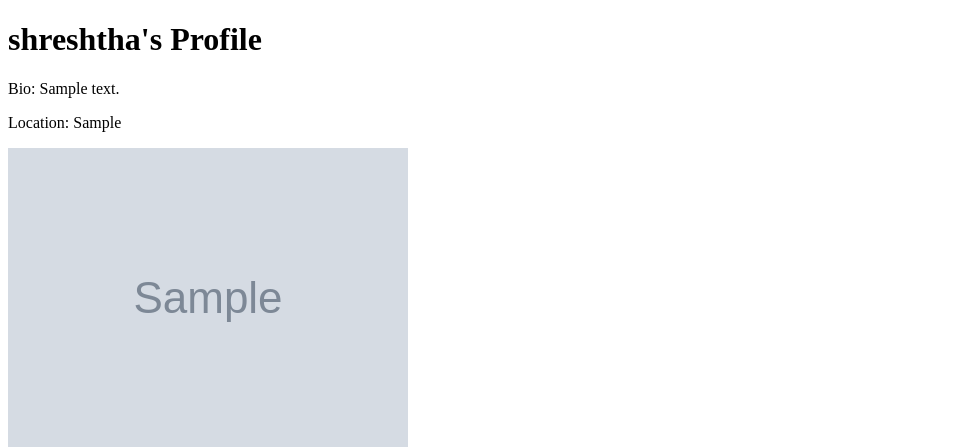
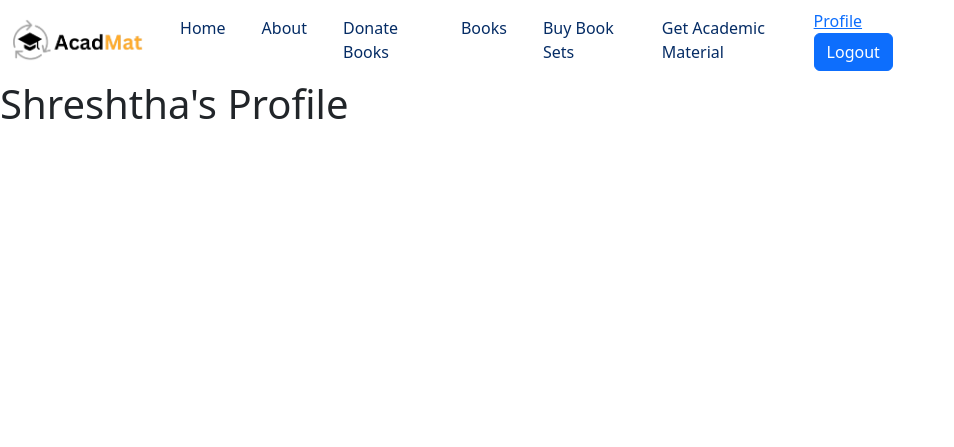
Before and after one commit to ShreshthaAggarwal27/AcadMat, a Django app: a page that uses base/templates/base/profile.html in a window 1280 px wide. Shown: the top 447 px of the page, without its empty margins (0-954 px from the left). Run offline with Django 4.2, Linux system fonts and the light colour scheme; a user stored in the database is signed in; data comes from the database, SQL or seed files in the repository; both versions use the stored data as it was before the commit; tables that the repository leaves empty hold one stand-in row (values such as "Sample post"); grey boxes marked "Sample" are stand-in pictures.

Commit message:
Added User Profile

```diff
--- a/base/admin.py
+++ b/base/admin.py
@@ -2,10 +2,9 @@ from django.contrib import admin
 
 # Register your models here.
 
-from .models import Institution, Book, Transaction, UserProfile, DonationRequest, Category
+from .models import Institution, Book, Transaction, DonationRequest, Category
 admin.site.register(Institution)
 admin.site.register(Book)
 admin.site.register(Transaction)
-admin.site.register(UserProfile)
 admin.site.register(DonationRequest)
 admin.site.register(Category)
--- a/base/models.py
+++ b/base/models.py
@@ -37,12 +37,6 @@ class Transaction(models.Model):
     receiver = models.ForeignKey(User, on_delete=models.CASCADE)
     transaction_date = models.DateTimeField(auto_now_add=True)
 
-class UserProfile(models.Model):
-    user = models.OneToOneField(User, on_delete=models.CASCADE)
-    bio = models.TextField(blank=True)
-    location = models.CharField(max_length=100, blank=True)
-    profile_picture = models.ImageField(upload_to='profile_pics/', blank=True)
-
 class DonationRequest(models.Model):
     requester_user = models.ForeignKey(User, on_delete=models.CASCADE)
     book = models.ForeignKey(Book, on_delete=models.CASCADE)
--- a/base/templates/base/profile.html
+++ b/base/templates/base/profile.html
@@ -4,9 +4,7 @@
     <title>User Profile</title>
 </head>
 <body>
-    <h1>{{ user.user.username }}'s Profile</h1>
-    <p>Bio: {{ user.bio }}</p>
-    <p>Location: {{ user.location }}</p>
-    <img src="{{ user.profile_picture.url }}" alt="Profile Picture">
+    {% include 'navbar.html' %}
+    <h1>{{ user.username.capitalize }}'s Profile</h1>
 </body>
 </html>
--- a/base/urls.py
+++ b/base/urls.py
@@ -4,12 +4,13 @@ from . import views
 urlpatterns = [
     path('', views.home, name='home'),
 
-    path('login/', views.loginPage, name="login"),
-    path('logout/', views.logoutPage, name="logout"),
+    path('login/', views.login_page, name="login"),
+    path('logout/', views.logout_page, name="logout"),
     path('signup/', views.signup, name="signup"),
+
+    path('profile/<str:username>/', views.user_profile, name='profile'),
 
     path('donate_book/', views.donate_book, name='donate_book'),
     path('donate_to_institution/', views.donate_to_institution, name='donate_to_institution'),
-    path('profile/<str:username>/', views.view_profile, name='profile'),
     path('all_books/', views.all_books, name='all_books'),
 ]
--- a/base/views.py
+++ b/base/views.py
@@ -1,10 +1,10 @@
-from django.shortcuts import render, redirect, get_object_or_404
+from django.shortcuts import render, redirect
 from django.contrib import messages
 from django.contrib.auth.models import User
 from django.contrib.auth.decorators import login_required
 from django.contrib.auth.forms import UserCreationForm
 from django.contrib.auth import authenticate, login, logout
-from .models import Book, UserProfile, Institution, Category
+from .models import Book, Institution, Category
 from .forms import DonationForm
 
 @login_required(login_url='login')
@@ -19,8 +19,8 @@ def donate_book(request):
             return redirect('home')  # Redirect to the home page or a success page
     else:
         form = DonationForm()
-    return render(request, 'base/donate_book.html', {'form': form})
-
+    context = {'form': form}
+    return render(request, 'base/donate_book.html', context)
 
 
 @login_required(login_url='login')
@@ -34,18 +34,21 @@ def donate_to_institution(request):
             return redirect('home')  # Redirect to the home page or a success page
     else:
         form = DonationForm()
-    return render(request, 'base/donate_to_institution.html', {'form': form})
+    context = {'form': form}
+    return render(request, 'base/donate_to_institution.html', context)
 
-@login_required(login_url='login')
-def view_profile(request, username):
-    user = get_object_or_404(UserProfile, user__username=username)
-    return render(request, 'base/profile.html', {'user': user})
+
+def user_profile(request, username):
+    user = User.objects.get(username = username)
+    context = {'user': user}
+    return render(request, 'base/profile.html', context)
+
 
 def home(request):
     books = Book.objects.filter(available=True)
     institutions = Institution.objects.all()
-
-    return render(request, 'base/index.html', {'books': books, 'institutions': institutions})
+    context = {'books': books, 'institutions': institutions}
+    return render(request, 'base/index.html', context)
 
 
 def all_books(request):
@@ -59,6 +62,7 @@ def all_books(request):
     context = {'books': books, 'categories': categories}
     return render(request, 'base/all_books.html', context)
 
+
 def signup(request):
     page = 'register'
     form = UserCreationForm()
@@ -67,15 +71,16 @@ def signup(request):
         if form.is_valid():
             user = form.save(commit = False)
             user.username = user.username.lower()
-            user.save
+            user.save()
             login(request, user)
-            return redirect('home')
+            return redirect('profile', username = user.username)
         else:
             messages.error(request, 'An error occurred while registering!')
     context = {'form': form, 'page' : page}
     return render(request, 'base/login_register.html', context)
 
-def loginPage(request):
+
+def login_page(request):
     page = 'login'
     if request.method == 'POST':
         username = request.POST.get('username')
@@ -90,13 +95,14 @@ def loginPage(request):
 
         if user is not None and user.is_authenticated:
             login(request, user)
-            return redirect('home')
+            return redirect('profile', username = user.username)
         else:
             messages.error(request, 'Incorrect username or password')
 
     context = {'page': page}
     return render(request, 'base/login_register.html', context)
 
-def logoutPage(request):
+
+def logout_page(request):
     logout(request)
     return redirect('home')
--- a/static/styles/index.css
+++ b/static/styles/index.css
@@ -19,6 +19,9 @@ ul{
 }
 .login{
     margin-right: 7rem;
+}
+.profile{
+    margin-right: 20rem;
 }
 .hero-bg{
     display: flex;
--- a/templates/navbar.html
+++ b/templates/navbar.html
@@ -37,13 +37,16 @@
           </li>
         </ul>
       </div>
-      <form class="d-flex ms-auto search" role="login">
         {% if request.user.is_authenticated %}
+        <div class = "logout">
+          <a href="{% url 'profile' request.user.username %}" class="profile">Profile</a>
           <a href="{% url 'logout' %}" class="btn btn-primary login">Logout</a>
+        </div>
         {% else %}
+        <div class="login">
           <a href = "{% url 'login' %}" class="btn btn-primary login">Login</a>
+        </div>
         {% endif %}
-      </form>
 	  </div>
 	</nav>
 </body>
```
Also changed, not shown: base/migrations/0003_alter_book_category.py (added), base/migrations/0004_alter_book_category_delete_userprofile.py (added), book_images/61aph9uWo2L._SX639_BO1204203200_.jpg (added), db.sqlite3.
